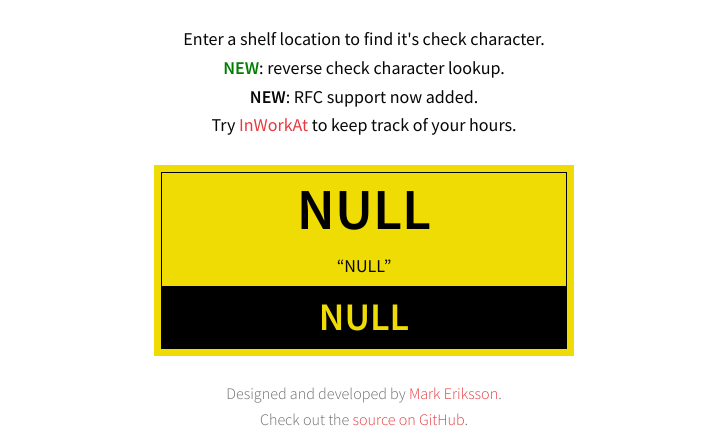
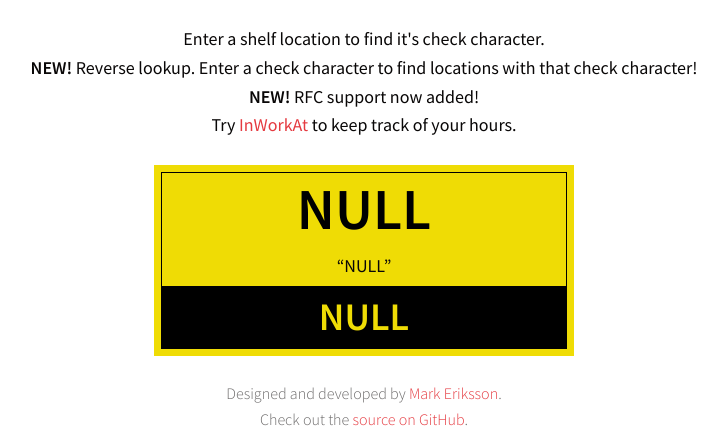
Before and after one commit to Markshall/CheckCheck, a PHP site: page / in a window 1280 px wide. Shown: the part 62-490 px from the top of the page, without its empty margins (276-1003 px from the left). Run offline with PHP 8.4, Linux system fonts and the light colour scheme.

Commit message:
update msg and styling

```diff
--- a/css/global.css
+++ b/css/global.css
@@ -80,6 +80,7 @@ main {
 	border-radius: 5px;
 	max-width: 620px;
 	text-align: left;
+	display: none;
 }
 
 details {
--- a/index.php
+++ b/index.php
@@ -36,9 +36,9 @@
 
     <div class="container">
       <main>
-        <p class="headline">Enter a shelf location to find it's check character.</p>
-        <p><strong style="color:green">NEW</strong>: reverse check character lookup.</p>
-        <p><strong>NEW</strong>: RFC support now added.</p>
+        <p>Enter a shelf location to find it's check character.</p>
+        <p><strong>NEW!</strong> Reverse lookup. Enter a check character to find locations with that check character!</p>
+        <p><strong>NEW!</strong> RFC support now added!</p>
         <p>Try <a href="https://www.inwork.at/?ref=checkcheck" target="_blank">InWorkAt</a> to keep track of your hours.</p>
 
         <div class="location-box">
@@ -53,7 +53,7 @@
           </div>
         </div>
 
-        <div id="reverse-lookup-results" style="display:none;"></div>
+        <div id="reverse-lookup-results"></div>
       </main>
 
       <footer>
```
